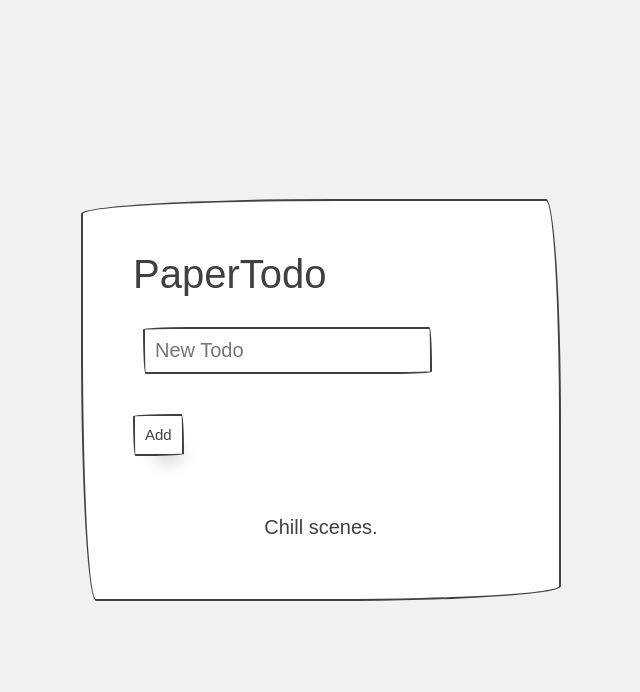
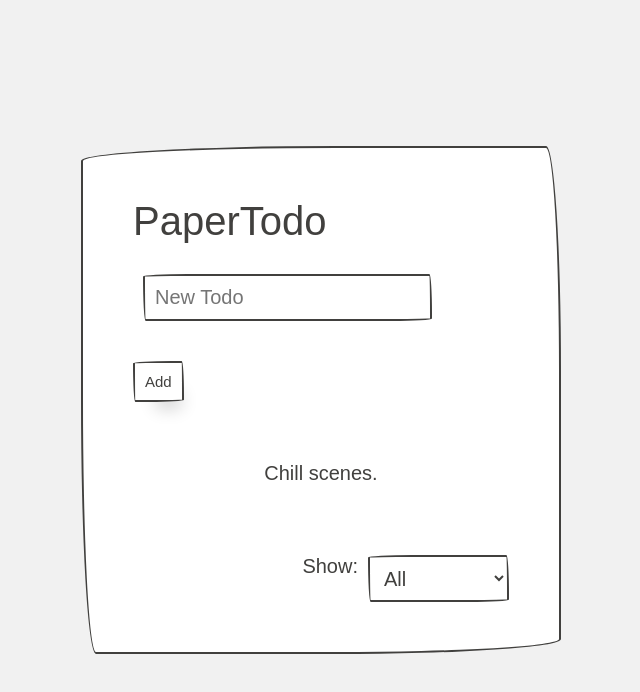
Before and after one commit to ajayns/paper-todo, a React (Create React App) app: page / in a window 1280 px wide. Shown: the top 692 px of the page, without its empty margins (319-959 px from the left). Built offline with nearby package versions, Linux system fonts and the light colour scheme; a web font is replaced by a local one.

Commit message:
Feature: localStorage

```diff
--- a/src/actions/index.js
+++ b/src/actions/index.js
@@ -1,10 +1,14 @@
 // Action creators recieve data from the DOM event, format it as formal JSON 'action' object
 
-import { ADD_TODO, SET_FILTER, TOGGLE_TODO } from '../constants/action-types';
+import { ADD_TODO, SET_FILTER, TOGGLE_TODO, CLEAR_TODOS } from '../constants/action-types';
 
 export const addTodo = (payload) => ({
     type: ADD_TODO,
     payload
+});
+
+export const clearTodos = () => ({
+    type: CLEAR_TODOS
 });
 
 export const setFilter = (filter) => ({
--- a/src/components/AddTodo.js
+++ b/src/components/AddTodo.js
@@ -30,10 +30,10 @@ const AddTodo = ({onSubmit}) => {
                     }}
                 className="row"
             >
-                <div className="col col-xs-9 padding-right-small">
+                <div className="col padding-right-small">
                     <input type="text" placeholder="New Todo" ref={node => { input = node }} />
                 </div>
-                <div className="col col-xs-3 padding-left-small">
+                <div className="col padding-left-small">
                     <input type="submit" value="Add" className="paper-btn btn-small" />
                 </div>
             </form>
--- a/src/components/Filter.js
+++ b/src/components/Filter.js
@@ -2,12 +2,13 @@ import React from 'react';
 import { connect } from 'react-redux';
 import styled from 'styled-components';
 
-import { setFilter } from '../actions';
+import { setFilter, clearTodos } from '../actions';
 import { FILTER_COMPLETED, FILTER_ALL, FILTER_ACTIVE } from '../constants/filters';
 
 const mapDispatchToProps = (dispatch) => {
     return {
-        onChangeFilter: (e) => dispatch(setFilter(e.target.value))
+        onChangeFilter: (e) => dispatch(setFilter(e.target.value)),
+        onClickClear: (e) => dispatch(clearTodos())
     }
 }
 
@@ -15,15 +16,22 @@ const Dropdown = styled.div`
     margin: 3em 0 0 0;
 `;
 
-const Filter = ({onChangeFilter}) => {
+const Filter = ({todosLength, filter, onChangeFilter, onClickClear}) => {
     return (
-        <Dropdown className="row flex-right">
-            <span className="padding-right-small">Show:</span>
-            <select onChange={onChangeFilter}>
-                <option value={FILTER_ALL}>All</option>
-                <option value={FILTER_ACTIVE}>Active</option>
-                <option value={FILTER_COMPLETED}>Completed</option>
-            </select>
+        <Dropdown className="row flex-edges">
+            <div className="col padding-small">
+                <button className="btn-small" style={todosLength ? {} : {display: 'none'}} onClick={onClickClear}>Clear</button>
+            </div>
+            <div className="col padding-small">
+                <div className="row flex-right margin-none">
+                    <span className="padding-right-small">Show:</span>
+                    <select onChange={onChangeFilter} value={filter}>
+                        <option value={FILTER_ALL}>All</option>
+                        <option value={FILTER_ACTIVE}>Active</option>
+                        <option value={FILTER_COMPLETED}>Completed</option>
+                    </select>
+                </div>
+            </div>
         </Dropdown>
     );
 }
--- a/src/components/TodoList.js
+++ b/src/components/TodoList.js
@@ -33,11 +33,20 @@ const List = styled.ul`
 `;
 
 const TodoList = ({todos, filter}) => {
-    if(todos.length === 0 && filter === FILTER_ALL)
-        return <div className="row flex-center margin-top-large">Chill scenes.</div>
+    let message;
+    if(todos.length === 0) {
+        let text;
+        switch(filter) {
+            case FILTER_COMPLETED: text = 'Nothing completed yet.'; break;
+            case FILTER_ACTIVE: text = 'Nothing to be completed.'; break;
+            default: text = 'Chill scenes.'; break;
+        }
+        message = (<div className="row flex-center margin-top-large">{text}</div>);
+    }
 
     return (
         <div>
+            {message}
             <List className="child-borders">
                 {todos.map(todo =>
                     <Todo
@@ -47,7 +56,7 @@ const TodoList = ({todos, filter}) => {
                     />
                 )}
             </List>
-            <Filter/>
+            <Filter todosLength={todos.length} filter={filter}/>
         </div>
     );
 }
--- a/src/constants/action-types.js
+++ b/src/constants/action-types.js
@@ -1,5 +1,6 @@
 // Using constants instead of strings used directly prevents errors due to typos etc
 
 export const ADD_TODO = 'ADD_TODO';
+export const CLEAR_TODOS = 'CLEAR_TODOS';
 export const SET_FILTER = 'SET_FILTER';
 export const TOGGLE_TODO = 'TOGGLE_TODO';
--- a/src/reducers/filter.js
+++ b/src/reducers/filter.js
@@ -1,9 +1,12 @@
 import { SET_FILTER } from '../constants/action-types';
 import { FILTER_ALL } from '../constants/filters';
 
-const filter = (state = FILTER_ALL, action) => {
+const storedFilter = localStorage.getItem('filter') || FILTER_ALL;
+
+const filter = (state = storedFilter, action) => {
     switch(action.type) {
         case SET_FILTER:
+            localStorage.setItem('filter', action.filter);
             return action.filter;
         default:
             return state;
--- a/src/reducers/todos.js
+++ b/src/reducers/todos.js
@@ -1,21 +1,29 @@
 // Reducer functions take state from Redux and action objects and returns a new state
 // Each action is defined as a case
 
-import { ADD_TODO, TOGGLE_TODO } from '../constants/action-types';
+import { ADD_TODO, TOGGLE_TODO, CLEAR_TODOS } from '../constants/action-types';
 
-const todos = (state = [], action) => {
+const storedTodos = JSON.parse(localStorage.getItem('todos')) || [];
+
+const todos = (state = storedTodos, action) => {
     switch (action.type) {
         case ADD_TODO:
+            localStorage.setItem('todos', JSON.stringify([...state, action.payload]));
             return [...state, action.payload];
 
+        case CLEAR_TODOS:
+            localStorage.removeItem('todos');
+            return [];
+
         case TOGGLE_TODO:
-            return state.map(todo => {
-                if (todo.id === action.id) {
-                    return Object.assign({}, todo, { completed: !todo.completed });
-                }
-                return todo;
-                }
-            );
+            let modifiedTodos = state.map(todo => {
+                        if (todo.id === action.id)
+                            return Object.assign({}, todo, { completed: !todo.completed });
+                        return todo;
+                    }
+                );
+            localStorage.setItem('todos', JSON.stringify(modifiedTodos));
+            return modifiedTodos;
 
         default:
             return state;
```
Also changed, not shown: 1 other file (tests, documents, lock files or other folders).
